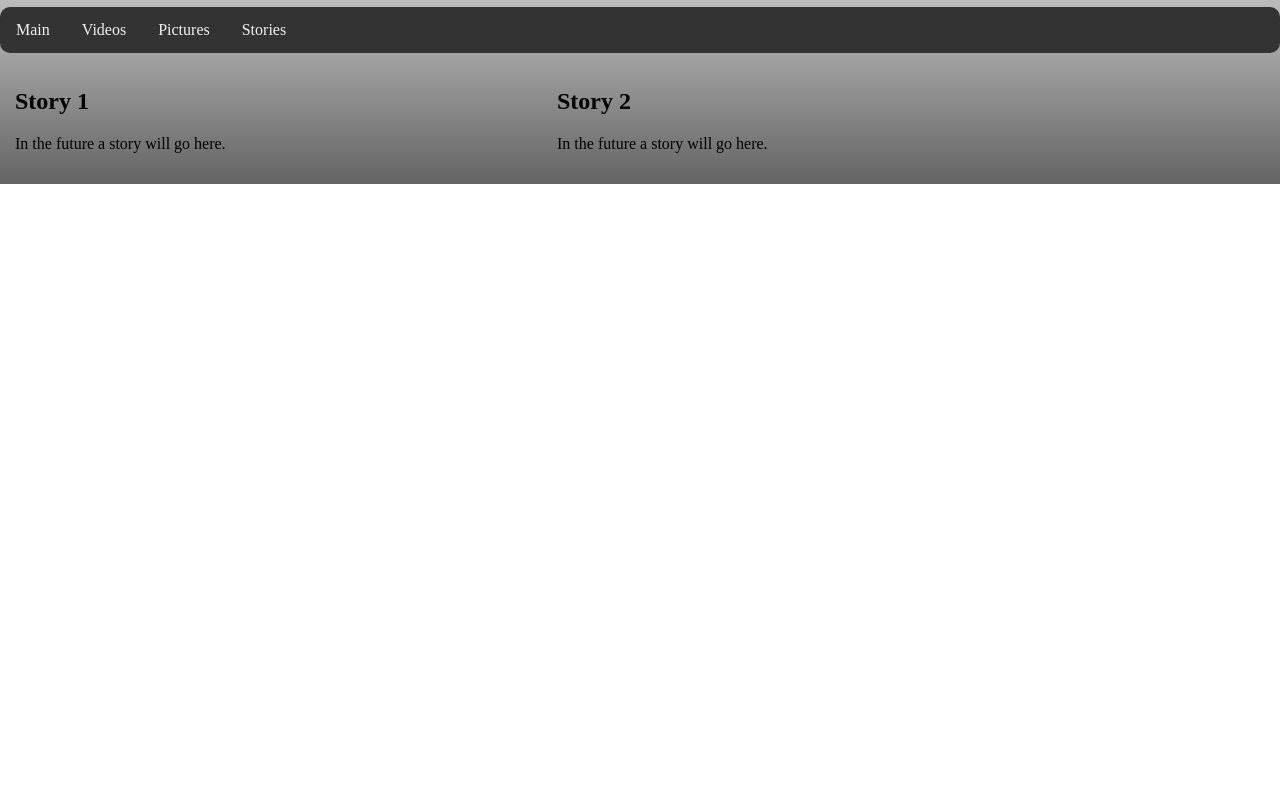
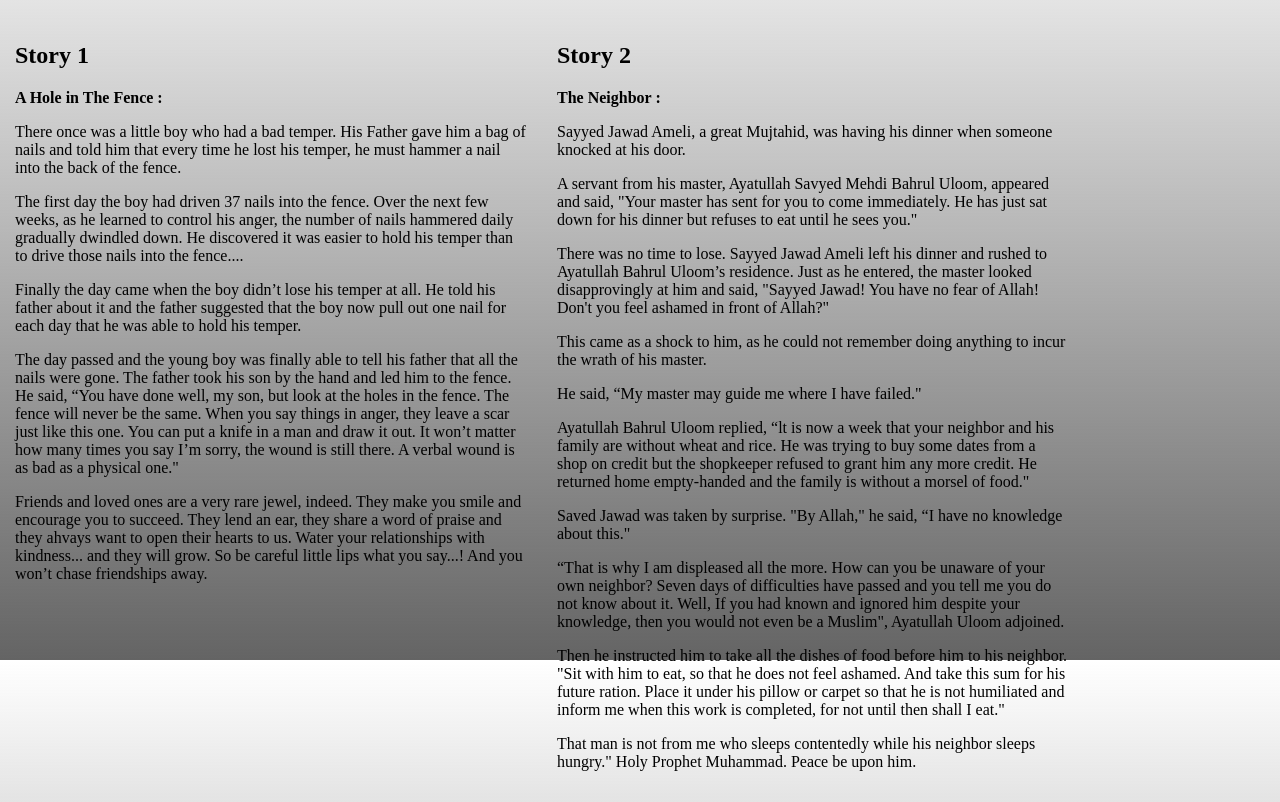
Before and after one commit to rhettredd/rhettredd.github.io, a plain HTML site: page stories.html in a window 1280 px wide. Shown: the part 140-942 px from the top of the page. Before the commit the page ends 800 px from the top, so only its background shows below. Drawn offline with Linux system fonts and the light colour scheme.

Commit message:
Updated navbar for every page --made background cover screen completely.

```diff
--- a/stories.html
+++ b/stories.html
@@ -1,5 +1,5 @@
 <!DOCTYPE html>
-<html>
+<html class="back">
 <head>
 <link rel="stylesheet" type="text/css" href="stylesheet.css" media="screen"/>
 <title>Rhett's Stories</title>
@@ -7,21 +7,68 @@
 <meta name="author" content="Ya Boi Rhett">
 </head>
 <body>
-<div class="header">Stories</div>
-<div class="topnav">
+<div class="navbar">
 	<a href="index.html">Main</a>
 	<a href="videos.html">Videos</a>
 	<a href="pictures.html">Pictures</a>
 	<a href="stories.html">Stories</a>
 </div>
+
+<div class="header">Welcome!</div>
+
 <div class="row">
 	<div class="column">
 		<h2>Story 1</h2>
-		<p>In the future a story will go here.</p>
+		<p><b>A Hole in The Fence :</b></p>
+
+
+<p>There once was a little boy who had a bad temper. His Father gave him a bag of nails and told him that every time he lost his temper, he must hammer a nail into the back of the fence.</p>
+
+
+<p>The first day the boy had driven 37 nails into the fence. Over the next few weeks, as he learned to control his anger, the number of nails hammered daily gradually dwindled down. He discovered it was easier to hold his temper than to drive those nails into the fence....</p>
+
+
+<p>Finally the day came when the boy didn’t lose his temper at all. He told his father about it and the father suggested that the boy now pull out one nail for each day that he was able to hold his temper.</p>
+
+
+<p>The day passed and the young boy was finally able to tell his father that all the nails were gone. The father took his son by the hand and led him to the fence. He said, “You have done well, my son, but look at the holes in the fence. The fence will never be the same. When you say things in anger, they leave a scar just like this one. You can put a knife in a man and draw it out. It won’t matter how many times you say I’m sorry, the wound is still there. A verbal wound is as bad as a physical one."</p>
+
+
+<p>Friends and loved ones are a very rare jewel, indeed. They make you smile and encourage you to succeed. They lend an ear, they share a word of praise and they ahvays want to open their hearts to us. Water your relationships with kindness... and they will grow. So be careful little lips what you say...! And you won’t chase friendships away.</p>
 	</div>
 	<div class="column">
 		<h2>Story 2</h2>
-		<p>In the future a story will go here.</p>
+		<p><b>The Neighbor :</b></P>
+
+
+<p>Sayyed Jawad Ameli, a great Mujtahid, was having his dinner when someone knocked at his door.</P>
+
+
+<p>A servant from his master, Ayatullah Savyed Mehdi Bahrul Uloom, appeared and said, "Your master has sent for you to come immediately. He has just sat down for his dinner but refuses to eat until he sees you."</P>
+
+
+<p>There was no time to lose. Sayyed Jawad Ameli left his dinner and rushed to Ayatullah Bahrul Uloom’s residence. Just as he entered, the master looked disapprovingly at him and said, "Sayyed Jawad! You have no fear of Allah! Don't you feel ashamed in front of Allah?"</P>
+
+
+<p>This came as a shock to him, as he could not remember doing anything to incur the wrath of his master.</P>
+
+
+<p>He said, “My master may guide me where I have failed."
+
+
+<p>Ayatullah Bahrul Uloom replied, “lt is now a week that your neighbor and his family are without wheat and rice. He was trying to buy some dates from a shop on credit but the shopkeeper refused to grant him any more credit. He returned home empty-handed and the family is without a morsel of food."</P>
+
+
+<p>Saved Jawad was taken by surprise. "By Allah," he said, “I have no knowledge about this."
+
+
+<p>“That is why I am displeased all the more. How can you be unaware of your own neighbor? Seven days of difficulties have passed and you tell me you do not know about it. Well, If you had known and ignored him despite your knowledge, then you would not even be a Muslim", Ayatullah Uloom adjoined.</P>
+
+
+<p>Then he instructed him to take all the dishes of food before him to his neighbor. "Sit with him to eat, so that he does not feel ashamed. And take this sum for his future ration. Place it under his pillow or carpet so that he is not humiliated and inform me when this work is completed, for not until then shall I eat."</P>
+
+
+<p>That man is not from me who sleeps contentedly while his neighbor sleeps hungry." Holy Prophet Muhammad. Peace be upon him.</p>
 	</div>
 </div>
 </body>
--- a/stylesheet.css
+++ b/stylesheet.css
@@ -1,11 +1,14 @@
-body {
+.back {
 	background-image: linear-gradient(rgba(0,0,0,0), rgba(100,100,100,1));
 	background-size: cover;
 	background-repeat: no-repeat;
+	height: 100%;
+	width: 100%;
+    background-attachment: fixed
+}
+body {
 	margin:0;
-	height: 100%;
 }
-
 .header{
 	border-radius: 25px;
 	background-color: rgba(30, 200, 30, .5);
@@ -66,6 +69,9 @@ body {
   background-color: #f1f1f1;
   padding: 10px;
   text-align: center;
+  position: fixed; /* Set the navbar to fixed position */
+  bottom: 0; /* Position the navbar at the bottom of the page */
+  width: 100%; /* Full width */
 }
 
 div.picgallery {
```
Also changed, not shown: index.html (+2 -1 lines), pictures.html (+5 -3 lines), videos.html (+5 -3 lines).
